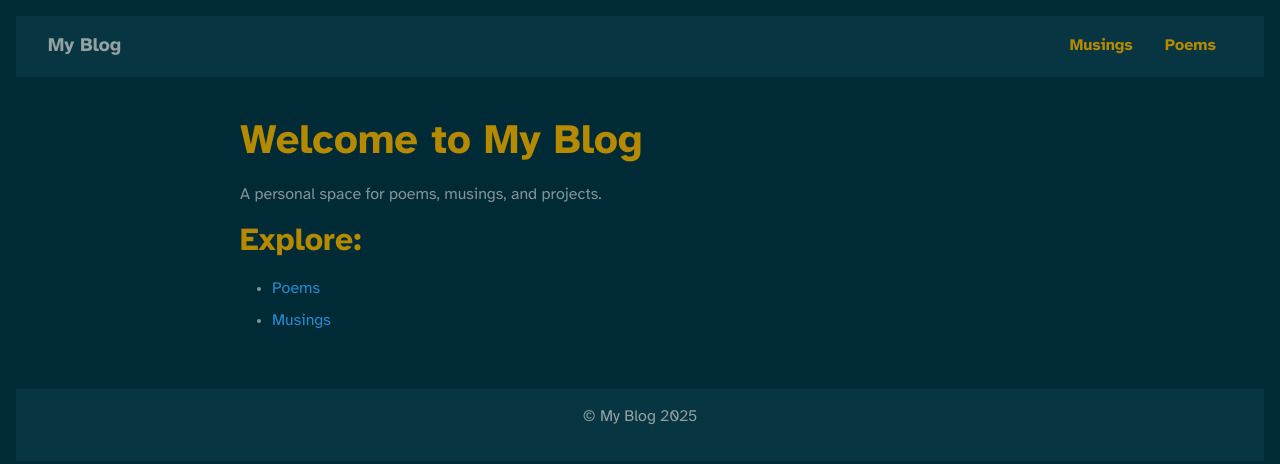
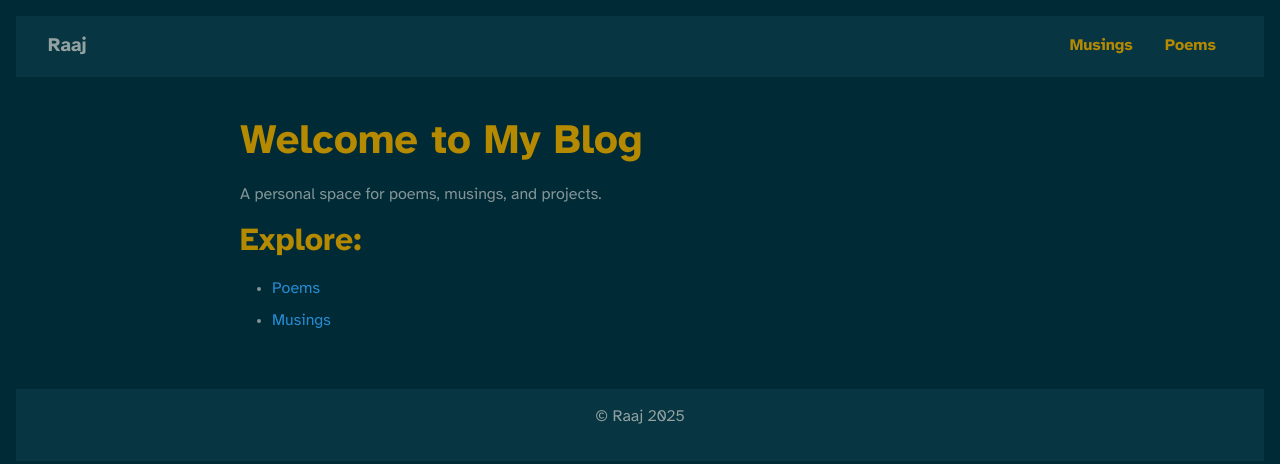
Before and after one commit to itsraaj/itsraaj.github.io, a Jekyll site: the page built from index.md, in a window 1280 px wide. Shown: the top 464 px of the page. Built offline with Jekyll 4.4.1, drawn with Linux system fonts in a browser that asks for light colours; part of the change alters nothing that is shown.

Commit message:
Update _config.yml

```diff
--- a/_config.yml
+++ b/_config.yml
@@ -1,5 +1,5 @@
-title: My Blog
-description: A personal space for poems, musings, and projects.
+title: Raaj
+description: Hey, I'm Raaj. Not sure how you found this place but welcone. I like sports. Writing stuff on here helps me process the world. Sometimes I practice medicine.
 baseurl: "" # Leave blank if using a custom domain
 url: "https://www.raaj.blog" # Replace with your actual domain
 markdown: kramdown
```
